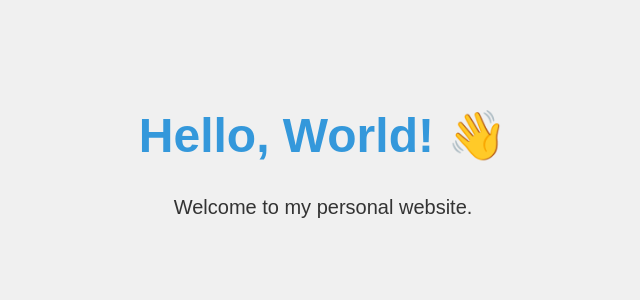
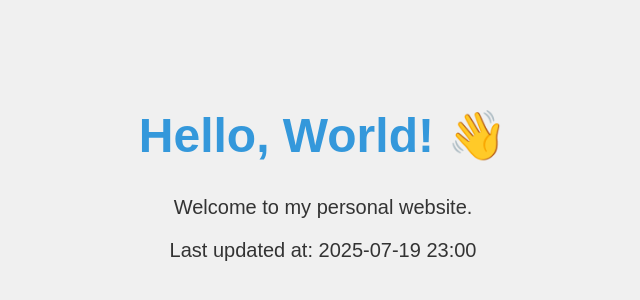
Before and after one commit to rafaelchu11/rafaelchu11.github.io, a plain HTML site: page index.html in a window 1280 px wide. Shown: the part 148-448 px from the top of the page, without its empty margins (317-957 px from the left). Drawn offline with Linux system fonts and the light colour scheme.

Commit message:
添加按钮与时间戳，更新页面样式

```diff
--- a/index.html
+++ b/index.html
@@ -23,5 +23,6 @@
 <body>
   <h1>Hello, World! 👋</h1>
   <p>Welcome to my personal website.</p>
+  <p>Last updated at: 2025-07-19 23:00</p>
 </body>
 </html>
```
